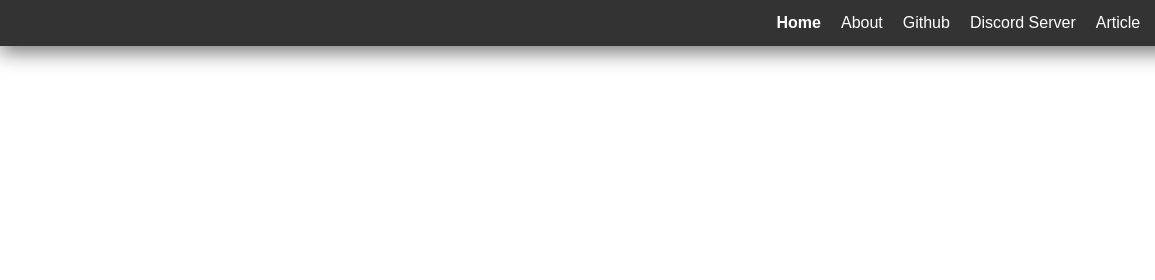
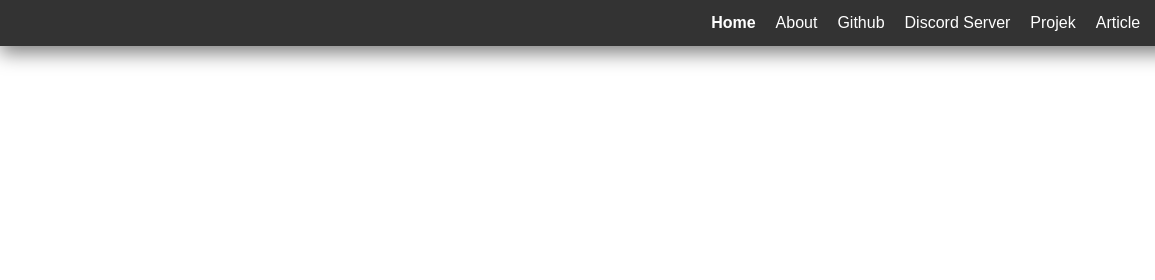
Before and after one commit to rhazxl/homepages, a plain HTML site: page This File [ WSL Ubuntu 22.04 LTS ]/index.html in a window 1280 px wide. Shown: the top 280 px of the page, 0-1155 px from the left. Drawn offline with Linux system fonts and the light colour scheme.

Commit message:
Update index.html

```diff
--- a/This File [ WSL Ubuntu 22.04 LTS ]/index.html
+++ b/This File [ WSL Ubuntu 22.04 LTS ]/index.html
@@ -15,6 +15,7 @@
         <a href="./Intro/intro.html">About</a>
         <a href="https://github.com/rhazxl">Github</a>
         <a href="https://discord.gg/a7xMMSzk">Discord Server</a>
+        <a href="./src/projek/index.html">Projek</a>
         <a href="./Article/article.html">Article</a>
         <img src="./src/image" alt="FotoAtauGift">
         <a href="javascript:void(0);" class="icon" onclick="showMobileNav()">
```
